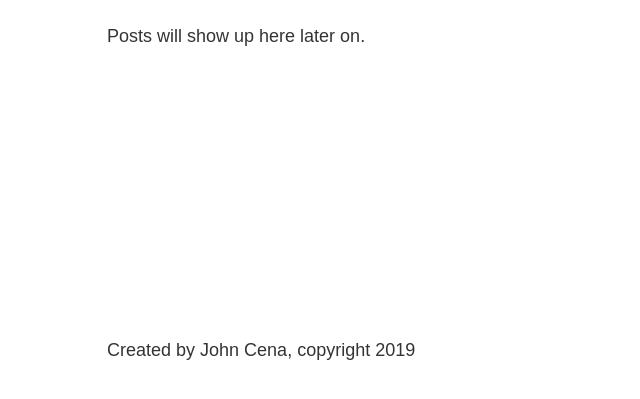
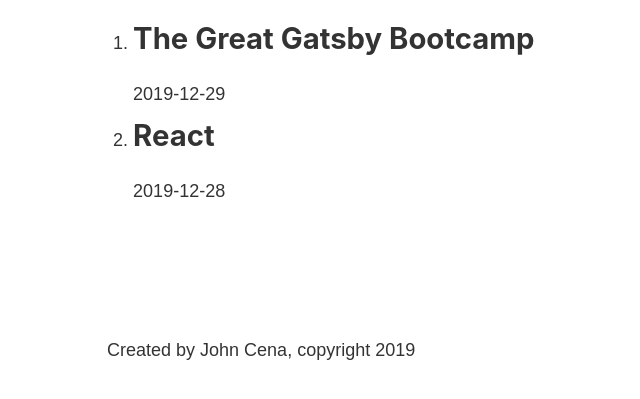
Before and after one commit to ryan-whittingham-v1/portfolio, a Gatsby site: page /blog in a window 1280 px wide. Shown: the part 393-792 px from the top of the page, without its empty margins (176-816 px from the left). Built offline with nearby package versions, Linux system fonts and the light colour scheme; Gatsby itself is replaced by a stand-in of ours.

Commit message:
fixed blog remark and slug creation

```diff
--- /dev/null
+++ b/gatsby-node.js
@@ -0,0 +1,13 @@
+const path = require("path")
+
+module.exports.onCreateNode = ({ node, actions }) => {
+  const { createNodeField } = actions
+  if (node.internal.type === "MarkdownRemark") {
+    const slug = path.basename(node.fileAbsolutePath, ".md")
+    createNodeField({
+      node,
+      name: "slug",
+      value: slug,
+    })
+  }
+}
--- a/src/pages/blog.js
+++ b/src/pages/blog.js
@@ -1,12 +1,37 @@
 import React from "react"
+import { graphql, useStaticQuery } from "gatsby"
 
 import Layout from "../components/layout"
 
 const BlogPage = () => {
+  const data = useStaticQuery(graphql`
+    query {
+      allMarkdownRemark {
+        edges {
+          node {
+            frontmatter {
+              title
+              date
+            }
+          }
+        }
+      }
+    }
+  `)
+
   return (
     <Layout>
       <h1>Blog</h1>
-      <p>Posts will show up here later on.</p>
+      <ol>
+        {data.allMarkdownRemark.edges.map(edge => {
+          return (
+            <li>
+              <h2>{edge.node.frontmatter.title}</h2>
+              <p>{edge.node.frontmatter.date}</p>
+            </li>
+          )
+        })}
+      </ol>
     </Layout>
   )
 }
```
